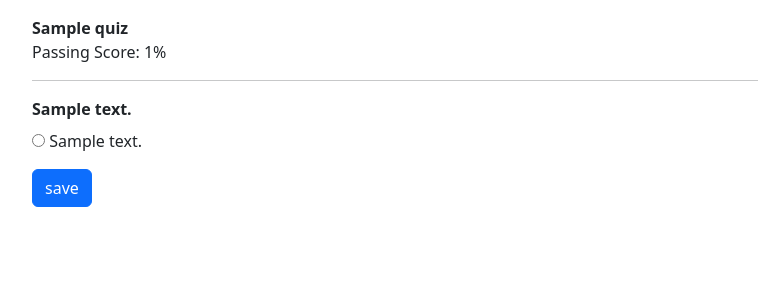
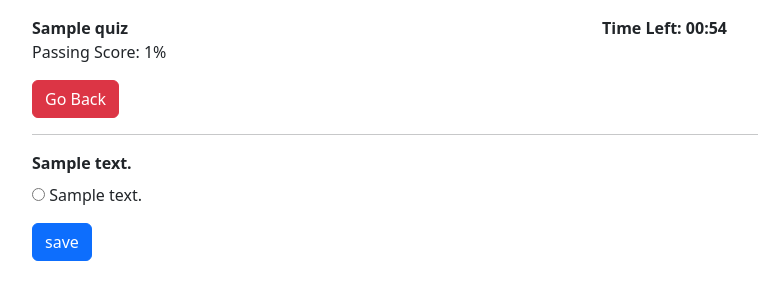
Before and after one commit to mwesigwa2/QuizMaster, a Django app: page /1/ in a window 1280 px wide. Shown: the top 300 px of the page, without its empty margins (50-808 px from the left). Run offline with Django 5.2, Linux system fonts and the light colour scheme; tables that the repository leaves empty hold one stand-in row (values such as "Sample post"); data that the repository does not hold is empty; some libraries are stand-ins or nearby versions.

Commit message:
implement countdown timer

```diff
--- a/QuizMaster/quizes/static/quizes/quiz.js
+++ b/QuizMaster/quizes/static/quizes/quiz.js
@@ -4,22 +4,58 @@ console.log('hello world quiz');
 // Get the current URL
 const url = window.location.href;
 
-// Get the quiz-box element from the DOM
-const quizBox = document.getElementById('quiz-box')
-const scoreBox = document.getElementById('score-box')
-const resultBox = document.getElementById('result-box')
+// Get the quiz-box, score-box, result-box, and timer-box elements from the DOM
+const quizBox = document.getElementById('quiz-box');
+const scoreBox = document.getElementById('score-box');
+const resultBox = document.getElementById('result-box');
+const timerBox = document.getElementById('timer-box');
+
+// Function to activate the timer
+const activateTimer = (time) => {
+    // Format the time to display
+    if (time.toString().length < 2) {
+        timerBox.innerHTML = `<b>0${time}:00</b>`;
+    } else {
+        timerBox.innerHTML = `<b>${time}:00</b>`;
+    }
+
+    let minutes = time - 1;
+    let seconds = 60;
+
+    // Update the timer every second
+    const timer = setInterval(() => {
+        seconds--;
+        if (seconds < 0) {
+            seconds = 59;
+            minutes--;
+        }
+        // Format minutes and seconds for display
+        const displayMinutes = minutes.toString().padStart(2, '0');
+        const displaySeconds = seconds.toString().padStart(2, '0');
+        if (minutes == 0 && seconds == 0) {
+            // Display time over message and submit the quiz
+            timerBox.innerHTML = '<b>00:00</b>';
+            setTimeout(() => {
+                clearInterval(timer);
+                alert('Time Over');
+                sendData();
+            }, 500);
+        }
+        // Update the timer display
+        timerBox.innerHTML = `<b>Time Left: ${displayMinutes}:${displaySeconds}</b>`;
+    }, 1000);
+};
 
 // Make an AJAX request to fetch data from the server
 $.ajax({
     type: 'GET',
     url: `${url}data`, // Endpoint to fetch quiz data
-    success: function(response){
-        //console.log(response);
+    success: function(response) {
         const data = response.data;
         // Iterate over the data received
         data.forEach(el => {
             // Iterate over each question and its answers
-            for (const [question, answers] of Object.entries(el)){
+            for (const [question, answers] of Object.entries(el)) {
                 // Append question to quiz-box
                 quizBox.innerHTML += `
                     <hr>
@@ -27,7 +63,7 @@ $.ajax({
                         <b>${question}</b>
                     </div>`;
                 // Append answers to quiz-box
-                answers.forEach(answer=>{
+                answers.forEach(answer => {
                     quizBox.innerHTML += `
                         <div>
                             <input type="radio" class="ans" id="${question}-${answer}" name="${question}" value="${answer}">
@@ -36,8 +72,10 @@ $.ajax({
                 });
             }
         });
+        // Activate the timer with the time received
+        activateTimer(response.time);
     },
-    error: function(error){
+    error: function(error) {
         console.log(error);
     }
 });
@@ -51,73 +89,58 @@ const sendData = () => {
     // Get all selected answers
     const elements = [...document.getElementsByClassName('ans')];
     // Prepare data to be sent to the server
-    const data = {};
-    data['csrfmiddlewaretoken'] = csrf[0].value;
-    elements.forEach(el=>{
+    const data = { csrfmiddlewaretoken: csrf[0].value };
+    elements.forEach(el => {
         if (el.checked) {
             data[el.name] = el.value;
         } else {
-            if (!data[el.name]){
+            if (!data[el.name]) {
                 data[el.name] = null;
             }
         }
-    })
-
+    });
     // Make an AJAX request to save data on the server
     $.ajax({
         type: 'POST',
         url: `${url}save/`, // Endpoint to save quiz data
         data: data,
-        success: function(response){
-            //console.log(response)
-            const results = response.results
-            console.log(results)
-            quizForm.classList.add('not-visible')
-
-            scoreBox.innerHTML = `${response.passed ? 'Congratulations! ' : 'Oops...:( '} Your result is ${response.score.toFixed(2)}%`
-
-            results.forEach(res=>{
-                const resDiv = document.createElement("div")
-                for (const [question, resp] of Object.entries(res)){
-                    //console.log(question)
-                    //console.log(resp)
-                    //console.log('****')
-
-                    resDiv.innerHTML += question
-                    const cls = ['container', 'p-3', 'text-light', 'h6']
-                    resDiv.classList.add(...cls)
-
-                    if (resp=='not_answered') {
-                        resDiv.innerHTML += '- not answered'
-                        resDiv.classList.add('bg-danger')
-                    }
-                    else {
-                        const answer = resp['answered']
-                        const correct = resp['correct_answer']
-
+        success: function(response) {
+            const results = response.results;
+            quizForm.classList.add('not-visible');
+            // Display quiz result
+            scoreBox.innerHTML = `${response.passed ? 'Congratulations! ' : 'Oops...:( '} Your result is ${response.score.toFixed(2)}%`;
+            // Display individual question results
+            results.forEach(res => {
+                const resDiv = document.createElement("div");
+                for (const [question, resp] of Object.entries(res)) {
+                    resDiv.innerHTML += question;
+                    resDiv.classList.add('container', 'p-3', 'text-light', 'h6');
+                    if (resp == 'not_answered') {
+                        resDiv.innerHTML += '- not answered';
+                        resDiv.classList.add('bg-danger');
+                    } else {
+                        const answer = resp['answered'];
+                        const correct = resp['correct_answer'];
                         if (answer == correct) {
-                            resDiv.classList.add('bg-success')
-                            resDiv.innerHTML += ` answered: ${answer}`
+                            resDiv.classList.add('bg-success');
+                            resDiv.innerHTML += ` answered: ${answer}`;
                         } else {
-                            resDiv.classList.add('bg-danger')
-                            resDiv.innerHTML += ` | correct answer: ${correct}`
-                            resDiv.innerHTML += ` | answered: ${answer}`
+                            resDiv.classList.add('bg-danger');
+                            resDiv.innerHTML += ` | correct answer: ${correct} | answered: ${answer}`;
                         }
                     }
                 }
-                //const body = document.getElementsByTagName('BODY')[0]
-                resultBox.append(resDiv)
-            })
+                resultBox.append(resDiv);
+            });
         },
-        error: function(error){
+        error: function(error) {
             console.log(error);
         }
-    })
-}
+    });
+};
 
 // Add event listener to the quiz form submission
-quizForm.addEventListener('submit', e=>{
+quizForm.addEventListener('submit', e => {
     e.preventDefault(); // Prevent default form submission behavior
-
     sendData(); // Call sendData function to send data to the server
 });
--- a/QuizMaster/quizes/templates/quizes/quiz.html
+++ b/QuizMaster/quizes/templates/quizes/quiz.html
@@ -10,8 +10,16 @@
 {% endblock title %}
 
 {% block page_content %}
-<b>{{obj.name}}</b>
-<p>Passing Score: {{obj.pass_mark}}%</p>
+
+<div class="row">
+    <div class="col">
+        <b>{{obj.name}}</b>
+        <p>Passing Score: {{obj.pass_mark}}%</p>
+    </div>
+    <div class="col text-right" id="timer-box">Time Left</div>
+</div>
+<a href="{% url 'quizes:main-view' %}" class="btn btn-danger">Go Back</a>
+
 
 <form id="quiz-form" class="mt-3 mb-3">
     {% csrf_token%}
```
